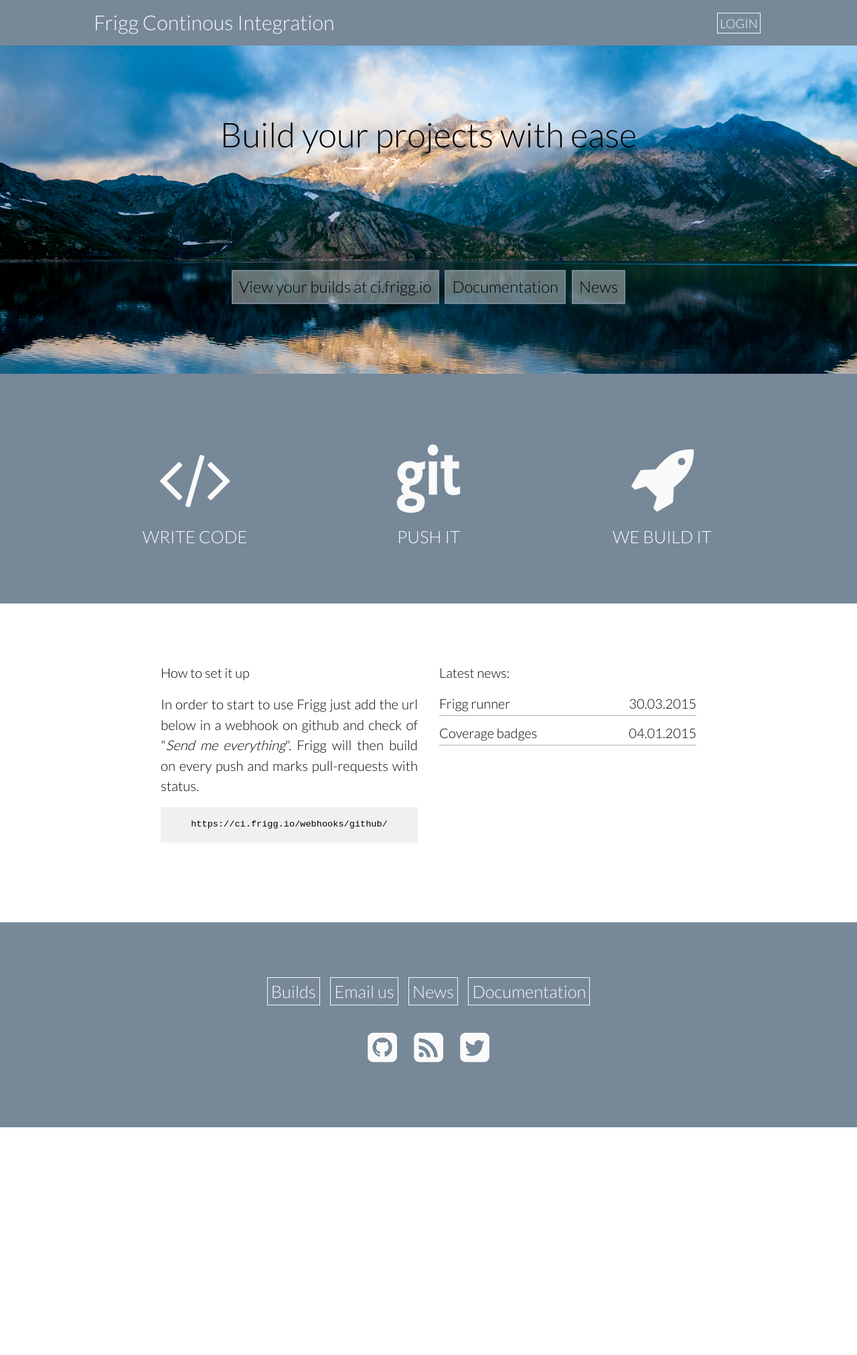
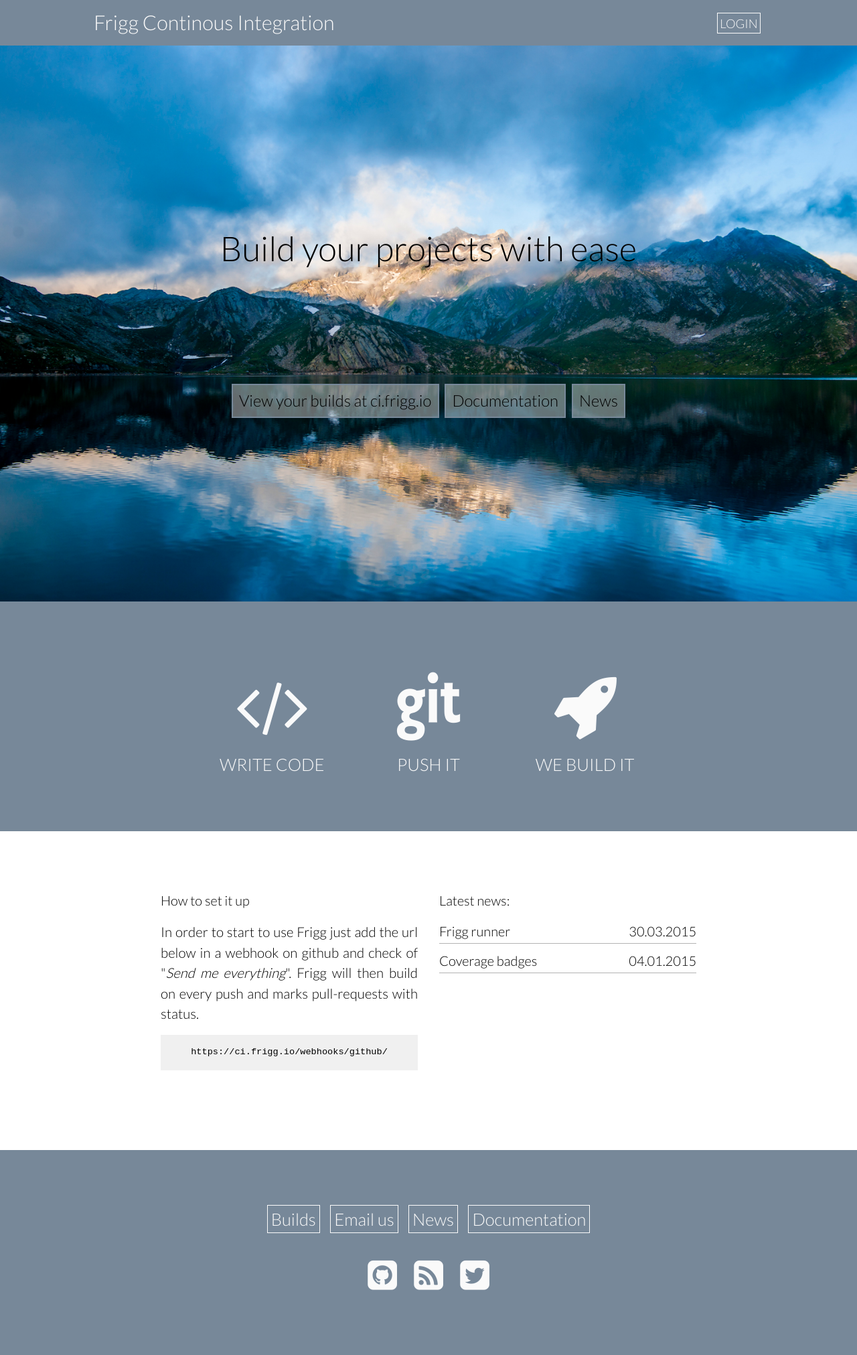
Before and after one commit to frigg/frigg.github.io, a Jekyll site: the page built from index.html, in a window 1280 px wide. Shown: the whole page at 67% size. Built offline with Jekyll 4.4.1, drawn with Linux system fonts in a browser that asks for light colours; nearby versions of some CDN libraries; before the commit the page ends 1683 px from its top, so only the background shows below that.

Commit message:
Add increased padding on jumbo on large screens

```diff
--- a/_sass/_landing_page.sass
+++ b/_sass/_landing_page.sass
@@ -106,12 +106,13 @@
       &:first-child
         float: left
 
-@media screen and (min-width: 1000px)
+@media screen and (min-width: 1200px)
+  .landing-page
+    .jumbo
+      padding: 16em
 
-
-@media screen and (min-width: 1200px)
-  .features
-    width: 60%
+    .features
+      width: 60%
 
 @media screen and (max-width: 1500px)
   .landing-page
```
